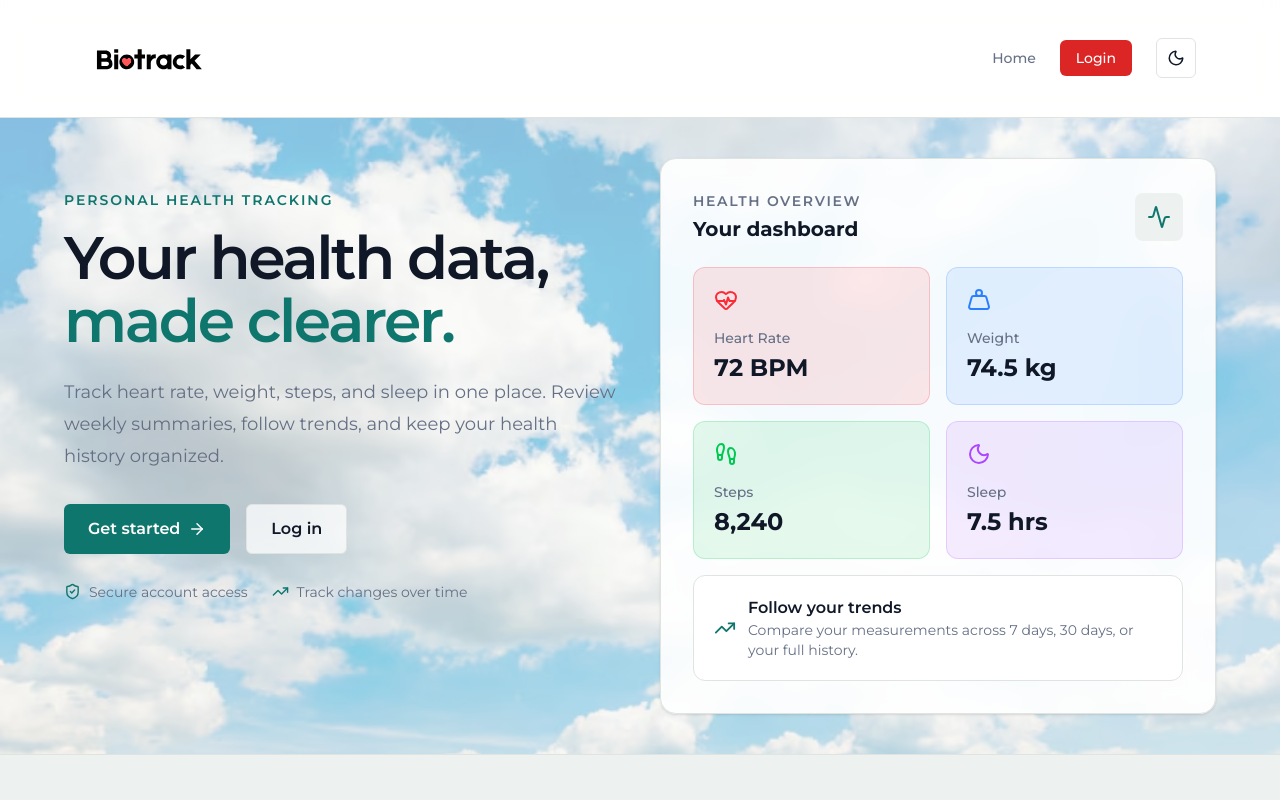
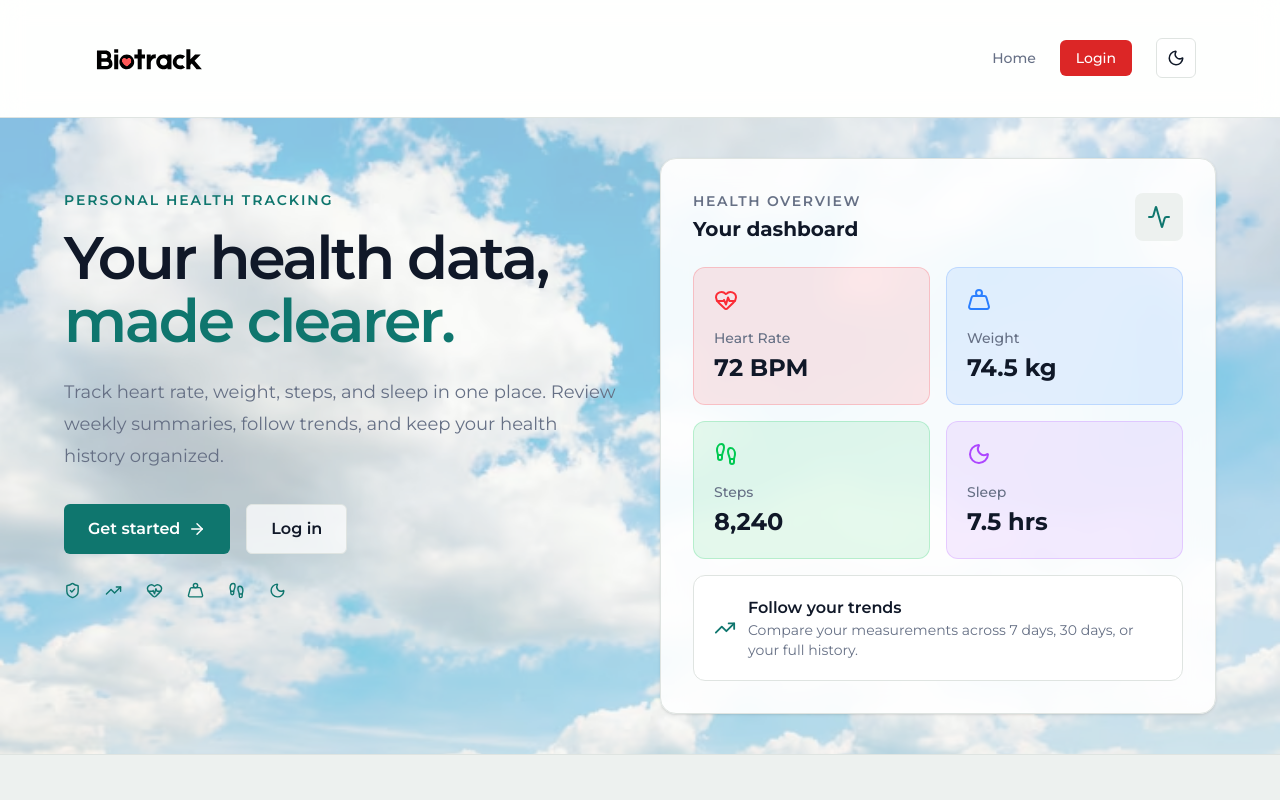
Before and after one commit to Mars-shah/BioTrack, a React (Vite) app in the folder client/: page / in a window 1280 px wide. Shown: the top 800 px of the page. Built offline with nearby package versions, Linux system fonts and the light colour scheme; no server answers.

Commit message:
Changing hero

```diff
--- a/client/src/pages/Home.tsx
+++ b/client/src/pages/Home.tsx
@@ -6,6 +6,7 @@
   Activity,
   ArrowRight,
   Footprints,
+  Heart,
   HeartPulse,
   Moon,
   ShieldCheck,
@@ -52,7 +53,6 @@
                 Get started
                 <ArrowRight size={18} />
               </Link>
-
               <Link
                 to="/login"
                 className="rounded-md border border-[var(--border)] bg-[var(--surface)]/75 px-6 py-3 font-semibold text-[var(--foreground)] backdrop-blur-sm transition hover:bg-[var(--surface-secondary)]"
@@ -67,7 +67,6 @@
                   size={17}
                   className="text-[var(--primary)]"
                 />
-                Secure account access
               </div>
 
               <div className="flex items-center gap-2">
@@ -75,7 +74,30 @@
                   size={17}
                   className="text-[var(--primary)]"
                 />
-                Track changes over time
+              </div>
+              <div className="flex items-center gap-2">
+                <HeartPulse
+                  size={17}
+                  className="text-[var(--primary)]"
+                />
+              </div>
+              <div className="flex items-center gap-2">
+                <Weight
+                  size={17}
+                  className="text-[var(--primary)]"
+                />
+              </div>
+              <div className="flex items-center gap-2">
+                <Footprints
+                  size={17}
+                  className="text-[var(--primary)]"
+                />
+              </div>
+              <div className="flex items-center gap-2">
+                <Moon
+                  size={17}
+                  className="text-[var(--primary)]"
+                />
               </div>
             </div>
           </div>
```
